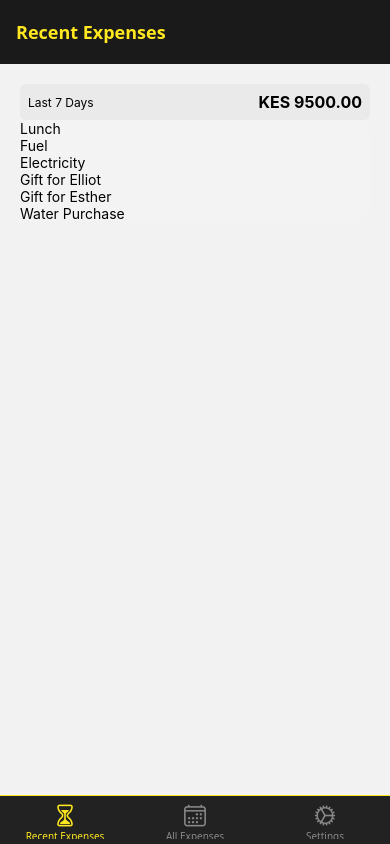
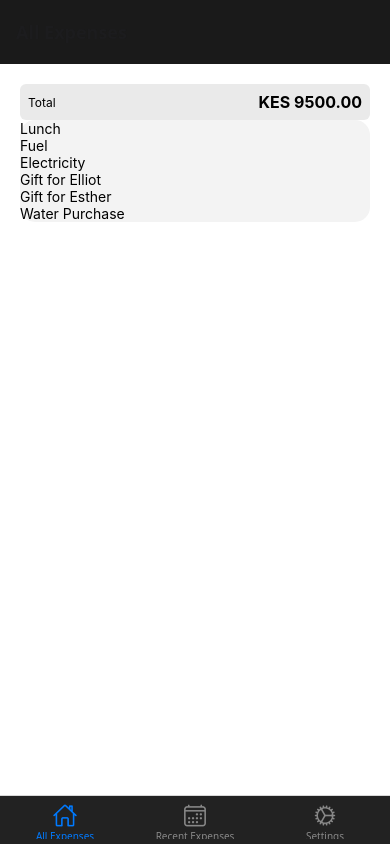
Before and after one commit to normanmunge/expense-tracker, a React Native app: screen / in a window 390 px wide. Built offline with nearby package versions, Linux system fonts and the light colour scheme.

Commit message:
Update tab bar styling

```diff
--- a/App.tsx
+++ b/App.tsx
@@ -23,37 +23,37 @@ const ExpensesOverview = () => {
           headerStyle: {
             backgroundColor: COLORS.background
           },
-          headerTintColor: COLORS.text,
+          headerTintColor: COLORS.barText,
           headerTitleStyle: {
             fontWeight: 'bold'
           },
           tabBarStyle: {
             backgroundColor: COLORS.containerBackground,
-            borderTopColor: COLORS.text,
+            borderTopColor: COLORS.barText,
             borderTopWidth: 1
           },
-          tabBarActiveTintColor: COLORS.text,
+          tabBarActiveTintColor: COLORS.barText,
           tabBarInactiveTintColor: COLORS.inactive
         }}>
+           <BottomTabs.Screen
+              name="All Expenses"
+              component={AllExpenses}
+              options={{
+                tabBarIcon: ({color, size}) => (
+                  <Ionicons name="home-outline" size={size} color={color} />
+                )
+              }}
+            />
             <BottomTabs.Screen
               name="Recent Expenses"
               component={RecentExpense}
               options={{
                   tabBarIcon: ({color, size}) => (
-                    <Ionicons name="hourglass-outline" size={size} color={color} />
+                    <Ionicons name="calendar-outline" size={size} color={color} />
                   ),
 
                 }}
               />
-            <BottomTabs.Screen
-              name="All Expenses"
-              component={AllExpenses}
-              options={{
-                tabBarIcon: ({color, size}) => (
-                  <Ionicons name="calendar-outline" size={size} color={color} />
-                )
-              }}
-            />
             <BottomTabs.Screen
               name="Settings"
               component={Settings}
```
